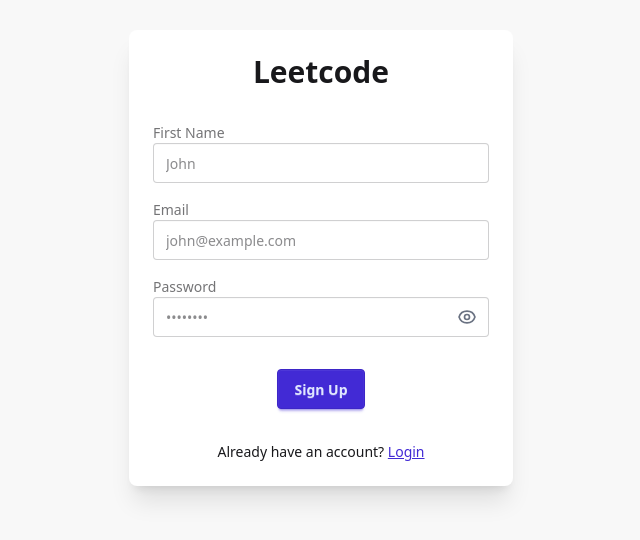
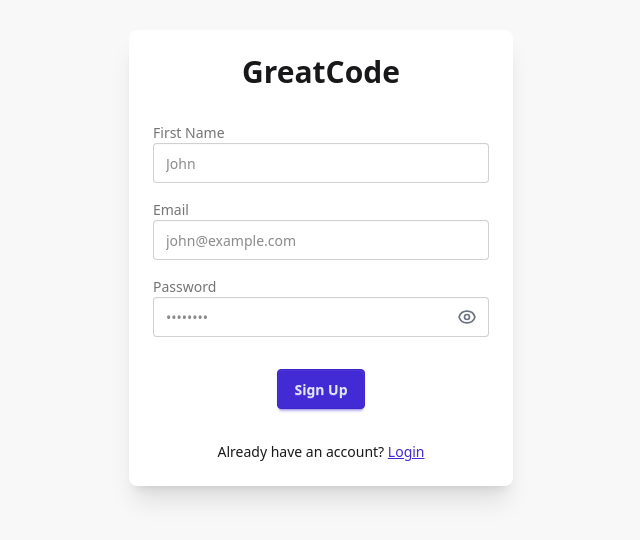
Before and after one commit to atharvthegreatgupta/GreatCode, a React (Vite) app in the folder frontend/: page /signup in a window 1280 px wide. Shown: the part 142-682 px from the top of the page, without its empty margins (319-959 px from the left). Built offline with nearby package versions, Linux system fonts and the light colour scheme; no server answers.

Commit message:
GreatCode

```diff
--- a/frontend/src/pages/Homepage.jsx
+++ b/frontend/src/pages/Homepage.jsx
@@ -56,7 +56,7 @@
       {/* Navigation Bar */}
       <nav className="navbar bg-base-100 shadow-lg px-4">
         <div className="flex-1">
-          <NavLink to="/" className="btn btn-ghost text-xl">LeetCode</NavLink>
+          <NavLink to="/" className="btn btn-ghost text-xl">GreatCode</NavLink>
         </div>
         <div className="flex-none gap-4">
           <div className="dropdown dropdown-end">
--- a/frontend/src/pages/Login.jsx
+++ b/frontend/src/pages/Login.jsx
@@ -37,7 +37,7 @@
     <div className="min-h-screen flex items-center justify-center p-4 bg-base-200"> {/* Added bg for contrast */}
       <div className="card w-96 bg-base-100 shadow-xl">
         <div className="card-body">
-          <h2 className="card-title justify-center text-3xl mb-6">Leetcode</h2> {/* Added mb-6 */}
+          <h2 className="card-title justify-center text-3xl mb-6">GreatCode</h2> {/* Added mb-6 */}
 
 
           <form onSubmit={handleSubmit(onSubmit)}>
--- a/frontend/src/pages/Signup.jsx
+++ b/frontend/src/pages/Signup.jsx
@@ -38,7 +38,7 @@
     <div className="min-h-screen flex items-center justify-center p-4 bg-base-200"> {/* Added a light bg for contrast */}
       <div className="card w-96 bg-base-100 shadow-xl">
         <div className="card-body">
-          <h2 className="card-title justify-center text-3xl mb-6">Leetcode</h2> {/* Added mb-6 for spacing */}
+          <h2 className="card-title justify-center text-3xl mb-6">GreatCode</h2> {/* Added mb-6 for spacing */}
           <form onSubmit={handleSubmit(onSubmit)}>
             {/* First Name Field */}
             <div className="form-control">
```
Also changed, not shown: 1 other file (tests, documents, lock files or other folders).
